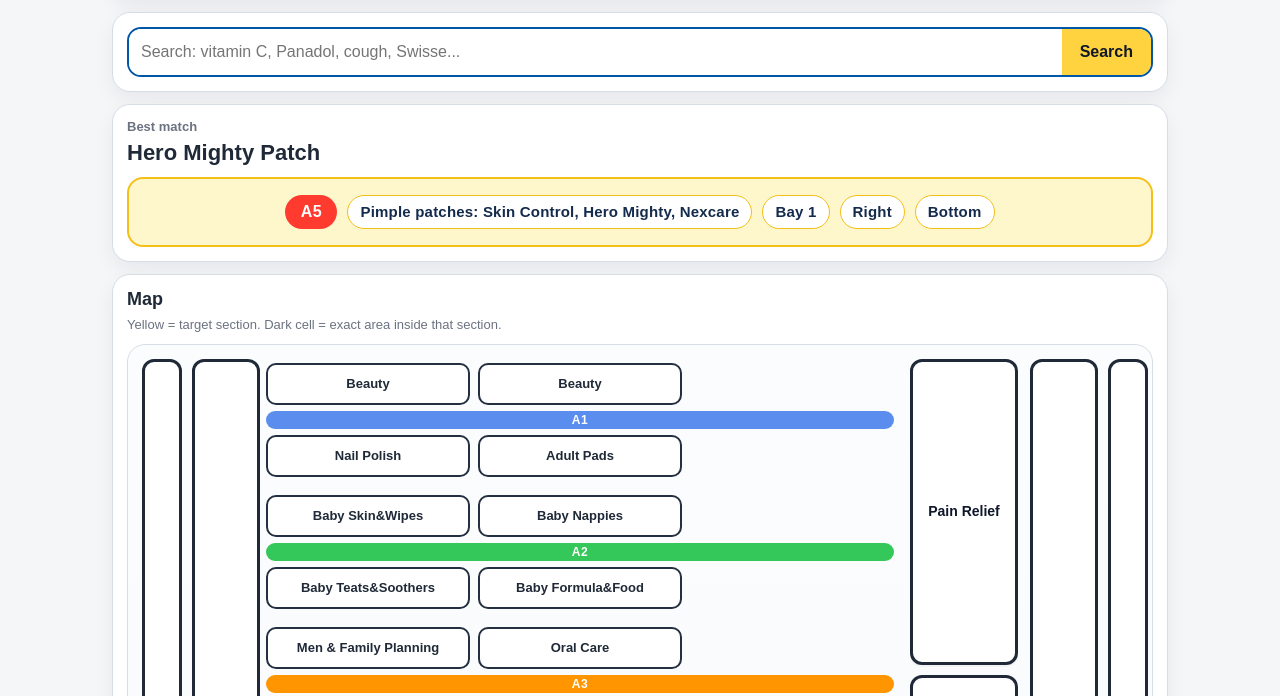
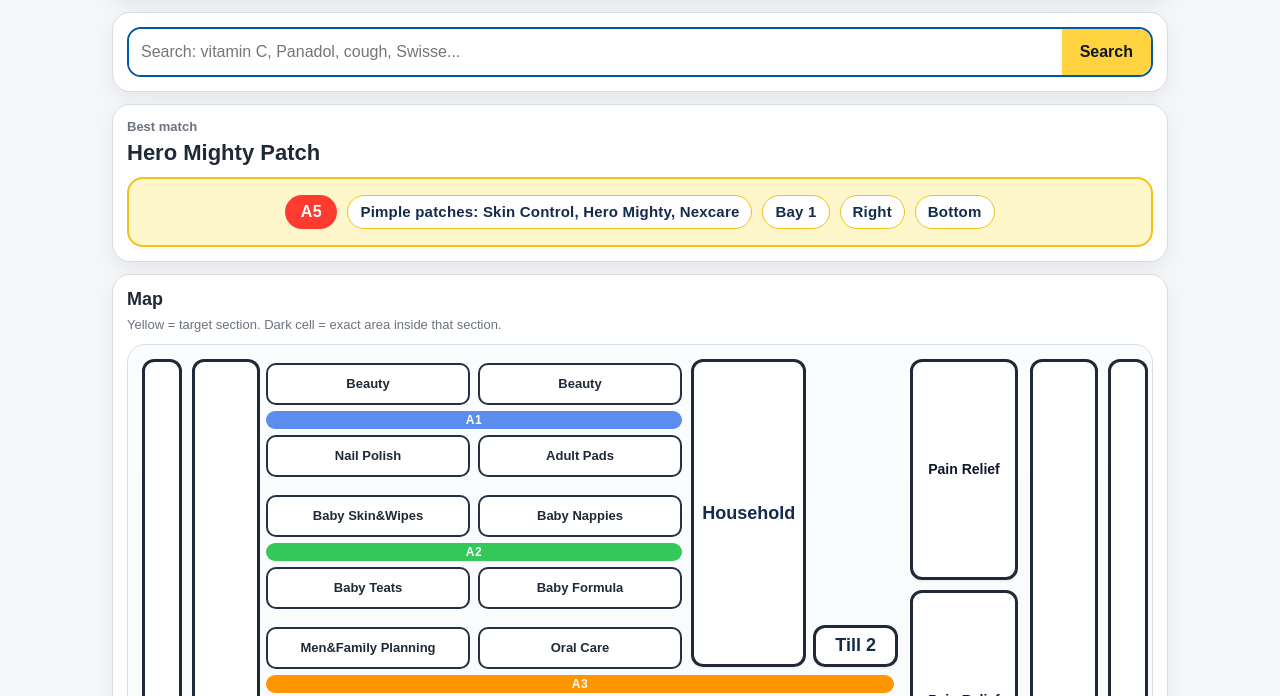
Before and after one commit to ucrick/brown, a plain HTML site: page index.html in a window 1280 px wide. Shown: the part 98-794 px from the top of the page. Drawn offline with Linux system fonts and the light colour scheme.

Commit message:
Add files via upload

```diff
--- a/index.html
+++ b/index.html
@@ -288,6 +288,7 @@
 
     .upper-aisles {
       grid-column: 1 / 4;
+      grid-row: 1 / 2;
     }
 
     #upperAisleMap .shelf-side.two {
@@ -296,6 +297,7 @@
 
     .upper-side-stack {
       grid-column: 3 / 4;
+      grid-row: 1 / 2;
       display: grid;
       grid-template-columns: 0.72fr 1fr;
       /* Overlay the right-side household/till area on the empty third column
@@ -517,6 +519,11 @@
       letter-spacing: 0.6px;
     }
 
+    #upperAisleMap .aisle-block:nth-child(-n+2) .walkway {
+      width: calc(((100% - 16px) / 3) * 2 + 8px);
+      justify-self: start;
+    }
+
     .target {
       background: var(--yellow) !important;
       border-color: #111827 !important;
@@ -647,12 +654,12 @@
 
     const aisles = [
       { aisle: 1, top: [{ id: "T1", label: "Beauty" }, { id: "T2", label: "Beauty" }], bottom: [{ id: "B1", label: "Nail Polish" }, { id: "B2", label: "Adult Pads" }] },
-      { aisle: 2, top: [{ id: "T1", label: "Baby Skin&Wipes" }, { id: "T2", label: "Baby Nappies" }], bottom: [{ id: "B1", label: "Baby Teats&Soothers" }, { id: "B2", label: "Baby Formula&Food" }] },
-      { aisle: 3, top: [{ id: "T1", label: "Men & Family Planning" }, { id: "T2", label: "Oral Care" }], bottom: [{ id: "B1", label: "Footcare" }, { id: "B2", label: "First Aid" }, { id: "B3", label: "Pain & Wound Care" }] },
-      { aisle: 4, top: [{ id: "T1", label: "Shampoo&Conditioner" }, { id: "T2", label: "Hair Styling&Treatments" }, { id: "T3", label: "Eye&Ear Care" }], bottom: [{ id: "B1", label: "Hair Colour" }, { id: "B2", label: "Travel&Cotton Care" }, { id: "B3", label: "Digestive Health" }] },
-      { aisle: 5, top: [{ id: "T1", label: "Facial Skincare" }, { id: "T2", label: "Sensitive Skin&Body Care" }, { id: "T3", label: "Hair Removal&Deodorant" }], bottom: [{ id: "B1", label: "Anti-Ageing Skincare" }, { id: "B2", label: "Bath&Body" }, { id: "B3", label: "Sun Care&Insect Repellent" }] },
-      { aisle: 6, top: [{ id: "T1", label: "Supplements" }, { id: "T2", label: "Supplements" }, { id: "T3", label: "Supplements" }], bottom: [{ id: "B1", label: "Go Healthy & Solgar" }, { id: "B2", label: "Supplements" }, { id: "B3", label: "Supplements" }] },
-      { aisle: 7, top: [{ id: "T1", label: "Supplements" }, { id: "T2", label: "Protein Bars & Snacks" }, { id: "T3", label: "Supplements" }], bottom: [{ id: "B1", label: "Perfume" }, { id: "B2", label: "Sports Nutrition" }, { id: "B3", label: "Supplements" }] }
+      { aisle: 2, top: [{ id: "T1", label: "Baby Skin&Wipes" }, { id: "T2", label: "Baby Nappies" }], bottom: [{ id: "B1", label: "Baby Teats" }, { id: "B2", label: "Baby Formula" }] },
+      { aisle: 3, top: [{ id: "T1", label: "Men&Family Planning" }, { id: "T2", label: "Oral Care" }], bottom: [{ id: "B1", label: "Footcare" }, { id: "B2", label: "First Aid" }, { id: "B3", label: "Pain&Wound" }] },
+      { aisle: 4, top: [{ id: "T1", label: "Shampoo&Conditioner" }, { id: "T2", label: "Hair Styling" }, { id: "T3", label: "Eye&Ear Care" }], bottom: [{ id: "B1", label: "Hair Colour" }, { id: "B2", label: "Travel&Cotton" }, { id: "B3", label: "Digestive Health" }] },
+      { aisle: 5, top: [{ id: "T1", label: "Facial Skincare" }, { id: "T2", label: "Body Care" }, { id: "T3", label: "Women" }], bottom: [{ id: "B1", label: "Skincare" }, { id: "B2", label: "Bath&Body" }, { id: "B3", label: "Sun Care" }] },
+      { aisle: 6, top: [{ id: "T1", label: "Supplements" }, { id: "T2", label: "Supplements" }, { id: "T3", label: "Supplements" }], bottom: [{ id: "B1", label: "Go Healthy&Solgar" }, { id: "B2", label: "Supplements" }, { id: "B3", label: "Supplements" }] },
+      { aisle: 7, top: [{ id: "T1", label: "Supplements" }, { id: "T2", label: "Protein Bars" }, { id: "T3", label: "Supplements" }], bottom: [{ id: "B1", label: "Perfume" }, { id: "B2", label: "Sports Nutrition" }, { id: "B3", label: "Supplements" }] }
     ];
 
     const leftZones = [
```
